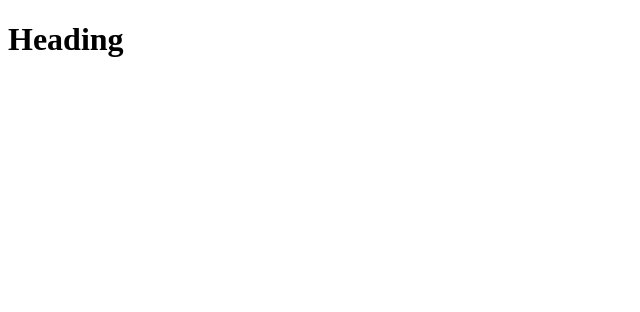
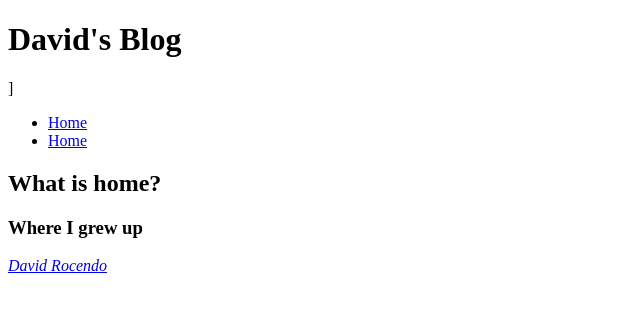
Before and after one commit to rocendod/mi349_blog, a plain HTML site: page index.html in a window 1280 px wide. Shown: the whole page, without its empty margins (0-640 px from the left). Drawn offline with Linux system fonts and the light colour scheme.

Commit message:
Creating title and sub-titles

```diff
--- a/index.html
+++ b/index.html
@@ -4,11 +4,27 @@
     <meta charset="UTF-8">
     <meta name="viewport" content="width=device-width, initial-scale=1.0">
     <meta http-equiv="X-UA-Compatible" content="ie=edge">
-    <title>Title</title>
+    <title>DR's Blog</title>
     <link rel="stylesheet" href="screen.css">
   </head>
   <body>
-    <h1>Heading</h1>
-    <script src="index.js"></script>
+    <header>
+      <h1>David's Blog</h1>]
+      <p></p>
+      <nav>
+        <ul>
+        <li><a href="index.html">Home</a></li>
+        <li><a href="about.html">Home</a></li>
+        </ul>
+      </nav>
+      <script src="index.js"></script>
+    </header>
+    <section id="blog">
+      <h2>What is home?</h2>
+      <article class="blog-post">
+        <h3>Where I grew up</h3>
+        <address class="author"><a rel="author" href="linkedin.com/in/david-rocendo-bb9105197">David Rocendo</a></address>
+      </article>
+    </section>
   </body>
 </html>
```
